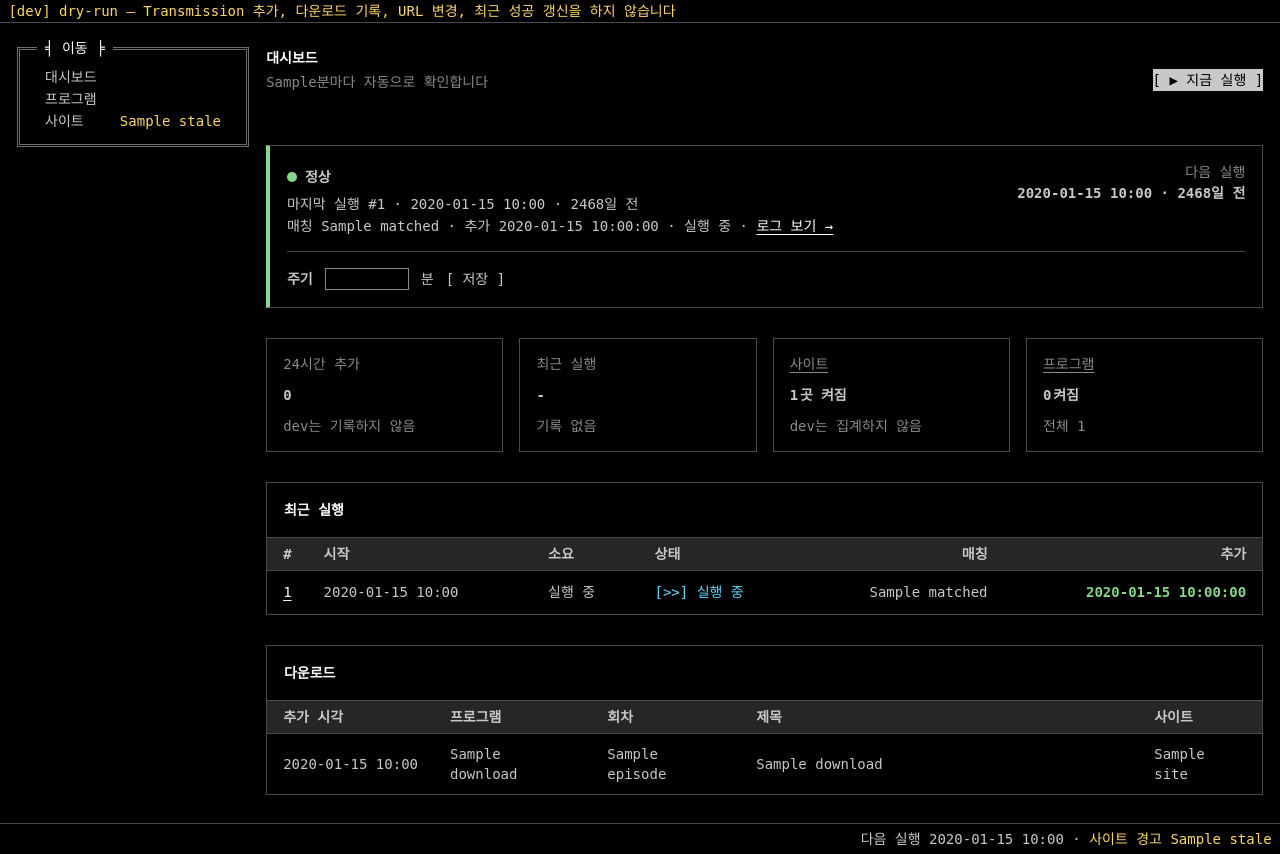
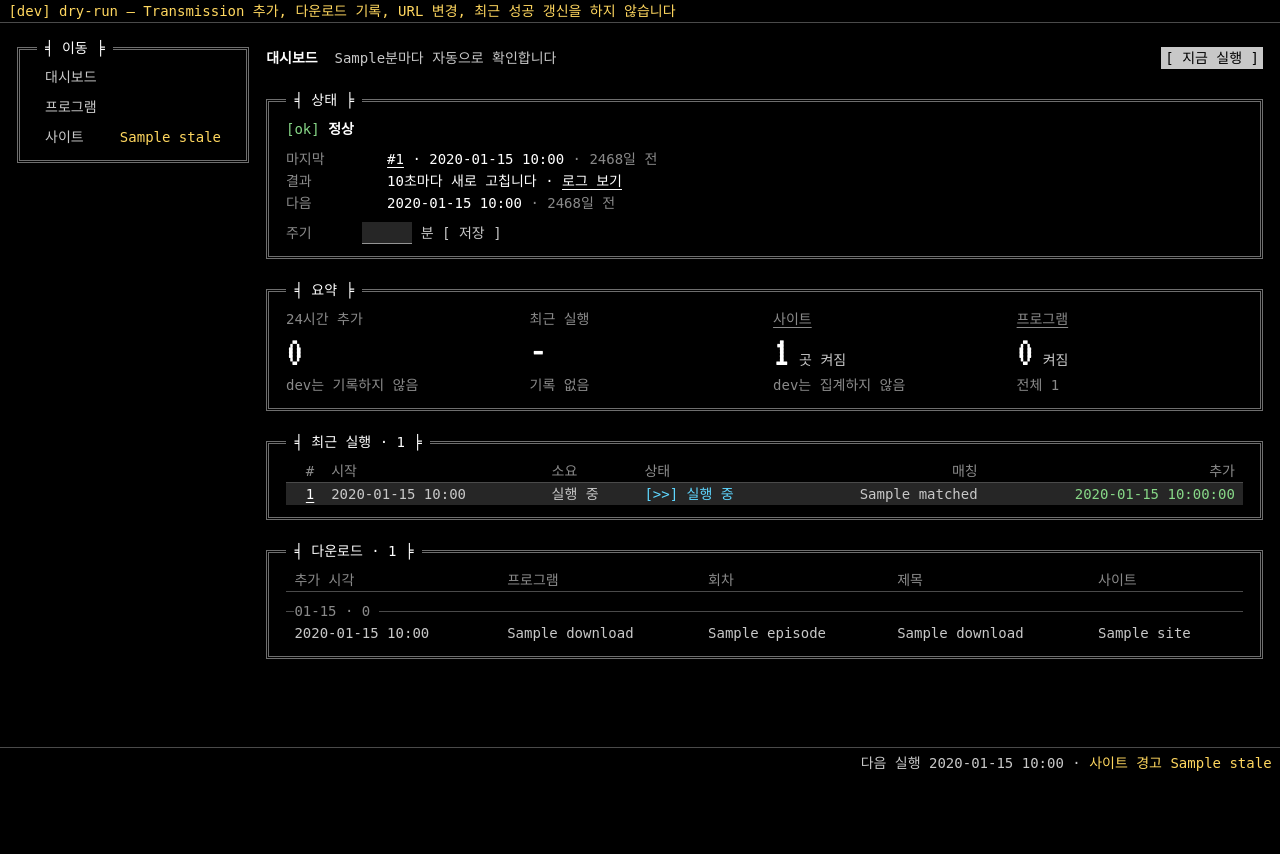
Before and after one commit to devinlife/torrent_web_scraper, a FastAPI app: template app/templates/index.html in a window 1280 px wide. Shown: the part 22-876 px from the top of the page. After the commit the page ends 793 px from the top, so only its background shows below. Run offline with FastAPI, Linux system fonts and the light colour scheme; the template is opened without the code that fills it: most values are stand-ins (such as "Sample title", 1, 10 or a date in 2020); parts of the project's set-up code (start-up, migrations or seed data) failed here and were passed over; some web fonts are replaced.

Commit message:
style(web): 대시보드를 TTY 상자·표·요약 막대로
Co-Authored-By: Claude Opus 5.5 <noreply@anthropic.com>
Claude-Session: https://claude.ai/code/session_01VNVZAiqbuACB46eNzTvgke

```diff
--- a/app/static/app.css
+++ b/app/static/app.css
@@ -106,6 +106,7 @@ html:not(.kbd) :is(.keys > span:has(kbd), .it[data-g] .k) { display: none; } /*
 }
 .bt::before { content: "╡ "; content: "╡ " / ""; }
 .bt::after { content: " ╞"; content: " ╞" / ""; }
+.box > * + * + * { margin-top: 8px; } /* first child is the absolutely placed .bt */
 
 /* buttons: [ label ] */
 .btn {
@@ -242,28 +243,6 @@ details > summary::-webkit-details-marker { display: none; }
 .hero-side .label { color: var(--text-3); font-size: var(--fs-sm); line-height: 18px; }
 .hero-side .value { font-size: var(--fs-md); line-height: 24px; font-weight: 600; font-variant-numeric: tabular-nums; }
 .hero-foot { margin-top: var(--s-4); padding-top: var(--s-4); border-top: 1px solid var(--border); }
-
-/* stat tiles */
-.stats { display: grid; grid-template-columns: repeat(4, 1fr); gap: var(--s-4); }
-.stat {
-  position: relative; padding: var(--s-4);
-  background: var(--surface); border: 1px solid var(--border);
-  border-radius: var(--r-md); box-shadow: var(--shadow-1);
-}
-.stat dt { color: var(--text-3); font-size: var(--fs-sm); line-height: 18px; }
-.stat dt a { color: inherit; }
-.stat dt a::after { content: ""; position: absolute; inset: 0; border-radius: inherit; } /* whole tile is the link */
-.stat:has(a):hover { border-color: var(--border-strong); }
-.stat:has(a:focus-visible) { outline: 2px solid var(--ring); outline-offset: 2px; }
-.stat dt a:focus-visible { outline: none; }
-.stat .value {
-  margin-top: var(--s-1); font-size: var(--fs-stat); line-height: 36px; font-weight: 700;
-  font-variant-numeric: tabular-nums; letter-spacing: -0.01em;
-}
-.stat .value small { font-size: var(--fs-base); font-weight: 600; color: var(--text-2); margin-left: 2px; }
-.stat .hint { margin-top: var(--s-1); color: var(--text-3); font-size: var(--fs-sm); line-height: 18px; }
-.stat.is-warn .value { color: var(--warn); }
-.stat.is-bad .value { color: var(--bad); }
 
 /* ---------- table ---------- */
 .table-wrap { overflow-x: auto; position: relative; } /* contains .sr-only in th */
@@ -433,6 +412,14 @@ fieldset.field > legend { padding: 0; margin-bottom: 6px; color: var(--text-2);
 .error-msg { margin-top: var(--s-2); font-size: var(--fs-md); line-height: 24px; }
 .error-actions { display: flex; justify-content: center; gap: var(--s-2); margin-top: var(--s-6); }
 
+/* ---------- pages ---------- */
+/* dashboard summary: the dt link covers its whole cell */
+.stats { display: grid; grid-template-columns: repeat(auto-fit, minmax(18ch, 1fr)); gap: 8px 2ch; }
+.stats > div { position: relative; }
+.stats dt { color: var(--dim); }
+.stats dt a { color: inherit; }
+.stats dt a::after { content: ""; position: absolute; inset: 0; }
+
 /* ---------- utilities ---------- */
 .hi { color: var(--hi); }
 .dim { color: var(--dim); }
@@ -461,8 +448,6 @@ fieldset.field > legend { padding: 0; margin-bottom: 6px; color: var(--text-2);
   .page-head .actions > form:not(.form-row) > .btn { width: 100%; }
   .hero-main { flex-direction: column; gap: var(--s-3); }
   .hero-side { text-align: left; display: flex; gap: var(--s-2); align-items: baseline; }
-  .stats { grid-template-columns: repeat(2, 1fr); gap: var(--s-3); }
-  .stat .value { font-size: 24px; line-height: 32px; }
   .form-row { flex-direction: column; align-items: stretch; }
   .form-row.keep { flex-direction: row; align-items: center; }
   .form-row > .btn { width: 100%; }
--- a/app/templates/index.html
+++ b/app/templates/index.html
@@ -1,89 +1,87 @@
 {% extends "base.html" %}
-{% from "_macros.html" import tag, flash %}
+{% from "_macros.html" import box, empty, flash, sym, tag %}
 {% block title %}대시보드{% endblock %}
 {% block head %}<meta http-equiv="refresh" content="{{ 10 if running else 60 }}; url=/">{% endblock %}
 {% block content %}
-<div class="page-head">
-  <div><h1>대시보드</h1><p class="sub">{{ interval_min }}분마다 자동으로 확인합니다{% if TM_URL %} · Transmission {{ TM_HOST }}{% if TM_USER %}({{ TM_USER }}){% endif %}{% endif %}</p></div>
-  <div class="actions"><form method="post" action="/run-now"><button class="btn btn-primary"><span aria-hidden="true">▶</span> 지금 실행</button></form></div>
+<div class="hd">
+  <h1>대시보드</h1><span>{{ interval_min }}분마다 자동으로 확인합니다</span>
+  {%- if TM_URL %}<span class="dim">·</span><span>Transmission {{ TM_HOST }}{% if TM_USER %}({{ TM_USER }}){% endif %}</span>{% endif %}
+  <span class="rt"><form method="post" action="/run-now"><button class="btn rev">지금 실행</button></form></span>
 </div>
 {{ flash(msg=msg, n=interval_min) }}
 
 {% set last = runs[0] if runs else none %}
-{% if running %}{% set tone, title = "is-run", "실행 중" %}
-{% elif not last %}{% set tone, title = "is-none", "아직 실행하지 않았습니다" %}
-{% elif "interrupted by restart" in last.log %}{% set tone, title = "is-info", "서버 재시작으로 중단됨" %}
-{% elif last.status == "error" %}{% set tone, title = "is-bad", "실패" %}
-{% elif last.status == "partial" %}{% set tone, title = "is-warn", "일부 실패" %}
-{% elif stale_sites %}{% set tone, title = "is-warn", "정상 · 사이트 " ~ stale_sites|length ~ "곳 응답 없음" %}
-{% else %}{% set tone, title = "is-ok", "정상" %}{% endif %}
-<section class="card hero {{ tone }}" aria-label="크롤링 상태">
-  <div class="hero-main">
-    <div>
-      <p class="hero-title">{% if last or running %}<i></i>{% endif %}{{ title }}{% if running and last and last.status == "running" %} · 시작 {{ last.started|dt }} · {{ last.started|ago }}{% endif %}</p>
-      {% if running %}<p class="hero-meta">10초마다 새로 고칩니다{% if last and last.status == "running" %} · <a href="/runs/{{ last.id }}">로그 보기 →</a>{% endif %}</p>
-      {% elif last %}
-      <p class="hero-meta">마지막 실행 #{{ last.id }} · {{ last.started|dt }} · {{ last.started|ago }}</p>
-      <p class="hero-meta">매칭 {{ last.matched }} · 추가 {{ last.added }} · {{ last.started|dur(last.finished) }} · <a href="/runs/{{ last.id }}">로그 보기 →</a>
-        {%- if tone in ("is-bad", "is-warn") %} · <a href="/sites">사이트 확인 →</a>{% endif %}</p>
-      {% else %}<p class="hero-meta">지금 실행을 누르면 바로 확인합니다.</p>{% endif %}
-    </div>
-    <div class="hero-side">
-      <p class="label">다음 실행</p>
-      <p class="value">{% if running %}실행 중{% elif due %}곧 실행{% else %}{{ next_run_at|dt }} · {{ next_run_at|ago }}{% endif %}</p>
-    </div>
-  </div>
-  <form class="form-row keep hero-foot" method="post" action="/settings/interval">
-    <label class="label-inline" for="interval">주기</label>
-    <input class="input" id="interval" type="number" name="minutes" min="5" max="1440" required value="{{ interval_min }}">
-    <span class="unit">분</span>
-    <button class="btn btn-secondary">저장</button>
+{% if running %}{% set tone, title = "run", "실행 중" %}
+{% elif not last %}{% set tone, title = "none", "아직 실행하지 않았습니다" %}
+{% elif "interrupted by restart" in last.log %}{% set tone, title = "none", "서버 재시작으로 중단됨" %}
+{% elif last.status == "error" %}{% set tone, title = "bad", "실패" %}
+{% elif last.status == "partial" %}{% set tone, title = "warn", "일부 실패" %}
+{% elif stale_sites %}{% set tone, title = "warn", "정상 · 사이트 " ~ stale_sites|length ~ "곳 응답 없음" %}
+{% else %}{% set tone, title = "ok", "정상" %}{% endif %}
+{% call box("상태", tone if tone in ("bad", "warn")) %}
+  <p>{{ sym(tone) }} <strong class="hi">{{ title }}</strong></p>
+  <dl class="kv">
+    {% if last %}
+    <div><dt>마지막</dt><dd><a href="/runs/{{ last.id }}">#{{ last.id }}</a> · {{ last.started|dt }} <span class="dim">· {{ last.started|ago }}</span></dd></div>
+    <div><dt>결과</dt><dd>{% if last.status == "running" %}10초마다 새로 고칩니다{% else %}매칭 {{ last.matched }} · 추가 {{ last.added }} · {{ last.started|dur(last.finished) }}{% endif %}
+      · <a href="/runs/{{ last.id }}">로그 보기</a>{% if tone in ("bad", "warn") %} · <a href="/sites">사이트 확인</a>{% endif %}</dd></div>
+    {% else %}
+    <div><dt>마지막</dt><dd>지금 실행을 누르면 바로 확인합니다.</dd></div>
+    {% endif %}
+    <div><dt>다음</dt><dd>{% if running %}{{ tag("running") }}{% elif due %}곧 실행{% else %}{{ next_run_at|dt }} <span class="dim">· {{ next_run_at|ago }}</span>{% endif %}</dd></div>
+  </dl>
+  <form class="fl" method="post" action="/settings/interval">
+    <label class="lb" for="interval">주기</label>
+    <input class="in" id="interval" type="number" name="minutes" min="5" max="1440" required value="{{ interval_min }}">
+    <span>분</span>
+    <button class="btn">저장</button>
   </form>
-</section>
+{% endcall %}
 
 {% set done = runs|rejectattr("status", "eq", "running")|list %}
 {% set n_runs = done|length %}{% set n_ok = done|selectattr("status", "eq", "ok")|list|length %}
 {% set n_day = downloads|selectattr("added_at", "ge", day_ago)|list|length %}
 {% set n_sites = sites|length %}{% set n_sites_ok = n_sites - stale_sites|length %}
+{% call box("요약") %}
 <dl class="stats">
-  <div class="stat"><dt>24시간 추가</dt>
-    <dd class="value">{{ "20+" if n_day >= 20 else n_day }}</dd>
-    <dd class="hint">{{ "dev는 기록하지 않음" if APP_ENV == "dev" else "최근 20건 기준" }}</dd></div>
-  <div class="stat {{ 'is-bad' if n_runs and not n_ok else 'is-warn' if n_ok < 0.8 * n_runs }}"><dt>최근 실행</dt>
-    {% if n_runs %}<dd class="value">{{ n_ok }}/{{ n_runs }}<small>정상</small></dd><dd class="hint">최근 {{ n_runs }}회</dd>
-    {% else %}<dd class="value">-</dd><dd class="hint">기록 없음</dd>{% endif %}</div>
-  <div class="stat {{ 'is-bad' if n_sites and not n_sites_ok else 'is-warn' if stale_sites }}"><dt><a href="/sites">사이트</a></dt>
-    {% if APP_ENV == "dev" %}<dd class="value">{{ n_sites }}<small>곳 켜짐</small></dd><dd class="hint">dev는 집계하지 않음</dd>
-    {% else %}<dd class="value">{{ n_sites_ok }}/{{ n_sites }}<small>정상</small></dd><dd class="hint">켜진 사이트</dd>{% endif %}</div>
-  <div class="stat"><dt><a href="/programs">프로그램</a></dt>
-    <dd class="value">{{ programs|selectattr("enabled")|list|length }}<small>켜짐</small></dd>
-    <dd class="hint">전체 {{ programs|length }}</dd></div>
+  <div><dt>24시간 추가</dt>
+    <dd><span class="big">{{ "20+" if n_day >= 20 else n_day }}</span></dd>
+    <dd class="dim">{{ "dev는 기록하지 않음" if APP_ENV == "dev" else "최근 20건 기준" }}</dd></div>
+  <div><dt>최근 실행</dt>
+    {% if n_runs %}<dd><span class="big {{ 'r' if not n_ok else 'y' if n_ok < 0.8 * n_runs }}">{{ n_ok }}/{{ n_runs }}</span> 정상</dd>
+    <dd><span class="bar g" style="--n: {{ n_ok }}"></span><span class="bar r" style="--n: {{ n_runs - n_ok }}"></span></dd>
+    <dd class="dim">최근 {{ n_runs }}회 · 실패 {{ n_runs - n_ok }}</dd>
+    {% else %}<dd><span class="big">-</span></dd><dd class="dim">기록 없음</dd>{% endif %}</div>
+  <div><dt><a href="/sites">사이트</a></dt>
+    {% if APP_ENV == "dev" %}<dd><span class="big">{{ n_sites }}</span> 곳 켜짐</dd><dd class="dim">dev는 집계하지 않음</dd>
+    {% else %}<dd><span class="big {{ 'r' if n_sites and not n_sites_ok else 'y' if stale_sites }}">{{ n_sites_ok }}/{{ n_sites }}</span> 정상</dd><dd class="dim">켜진 사이트</dd>{% endif %}</div>
+  <div><dt><a href="/programs">프로그램</a></dt>
+    <dd><span class="big">{{ programs|selectattr("enabled")|list|length }}</span> 켜짐</dd>
+    <dd class="dim">전체 {{ programs|length }}</dd></div>
 </dl>
+{% endcall %}
 
-<section class="card section">
-  <header class="card-head"><h2>최근 실행</h2></header>
-  {% if runs %}<div class="table-wrap"><table class="table">
-    <thead><tr><th class="num">#</th><th>시작</th><th class="hide-sm">소요</th><th>상태</th><th class="num hide-sm">매칭</th><th class="num">추가</th></tr></thead>
+{% call box("최근 실행 · " ~ runs|length) %}
+  {% if runs %}<div class="tw"><table class="grid">
+    <thead><tr><th class="num">#</th><th>시작</th><th>소요</th><th>상태</th><th class="num">매칭</th><th class="num">추가</th></tr></thead>
     <tbody>{% for r in runs %}
-    <tr><td class="num"><a href="/runs/{{ r.id }}">{{ r.id }}</a></td><td>{{ r.started|dt }}</td>
-      <td class="hide-sm">{{ r.started|dur(r.finished) }}</td><td>{{ tag(r.status) }}</td>
-      <td class="num hide-sm">{{ r.matched }}</td><td class="num{{ ' pos' if r.added }}">{{ r.added }}</td></tr>
+    <tr{% if r.status == "running" %} class="cur"{% endif %}><td class="num"><a href="/runs/{{ r.id }}">{{ r.id }}</a></td><td>{{ r.started|dt }}</td>
+      <td>{{ r.started|dur(r.finished) }}</td><td>{{ tag(r.status) }}</td>
+      <td class="num">{{ r.matched }}</td><td class="num{{ ' g' if r.added }}">{{ r.added }}</td></tr>
     {% endfor %}</tbody>
   </table></div>
-  {% else %}<div class="empty"><p class="empty-title">아직 실행 기록이 없습니다</p><p class="muted">지금 실행을 누르거나 다음 실행을 기다리세요.</p></div>{% endif %}
-</section>
+  {% else %}{{ empty("아직 실행 기록이 없습니다", "지금 실행을 누르거나 다음 실행을 기다리세요.") }}{% endif %}
+{% endcall %}
 
-<section class="card">
-  <header class="card-head"><h2>다운로드</h2></header>
-  {% if downloads %}<div class="table-wrap"><table class="table">
-    <thead><tr><th>추가 시각</th><th>프로그램</th><th>회차</th><th class="hide-sm">제목</th><th class="hide-sm">사이트</th></tr></thead>
-    <tbody>{% for d in downloads %}
-    <tr><td>{{ d.added_at|dt }}</td>
-      <td>{{ d.program_name or "-" }}<span class="show-sm sub truncate" title="{{ d.title }}">{{ d.title }}</span></td>
-      <td>{{ d.episode or "-" }}</td><td class="truncate hide-sm" title="{{ d.title }}">{{ d.title }}</td><td class="hide-sm">{{ d.site }}</td></tr>
+{% call box("다운로드 · " ~ downloads|length) %}
+  {% if downloads %}<div class="tw"><table class="grid">
+    <thead><tr><th>추가 시각</th><th>프로그램</th><th>회차</th><th>제목</th><th>사이트</th></tr></thead>
+    <tbody>{% for d in downloads %}{% set day = d.added_at[:10] %}
+    {% if loop.changed(day) %}<tr class="grp"><th colspan="5" scope="colgroup"><span>{{ day[5:] }} · {{ downloads|selectattr("added_at", "ge", day)|selectattr("added_at", "lt", day ~ "~")|list|length }}</span></th></tr>{% endif %}
+    <tr><td>{{ d.added_at|dt }}</td><td>{{ d.program_name or "-" }}</td><td>{{ d.episode or "-" }}</td>
+      <td class="cut" title="{{ d.title }}">{{ d.title }}</td><td>{{ d.site }}</td></tr>
     {% endfor %}</tbody>
   </table></div>
-  {% else %}<div class="empty"><p class="empty-title">아직 받은 회차가 없습니다</p>
-    <p class="muted">{{ "dev는 다운로드를 기록하지 않습니다." if APP_ENV == "dev" else "새 회차가 올라오면 여기에 나옵니다." }}</p></div>{% endif %}
-</section>
+  {% else %}{{ empty("아직 받은 회차가 없습니다", "dev는 다운로드를 기록하지 않습니다." if APP_ENV == "dev" else "새 회차가 올라오면 여기에 나옵니다.") }}{% endif %}
+{% endcall %}
 {% endblock %}
```
Also changed, not shown: docs/ui-theme.md (+1 -1 lines).
